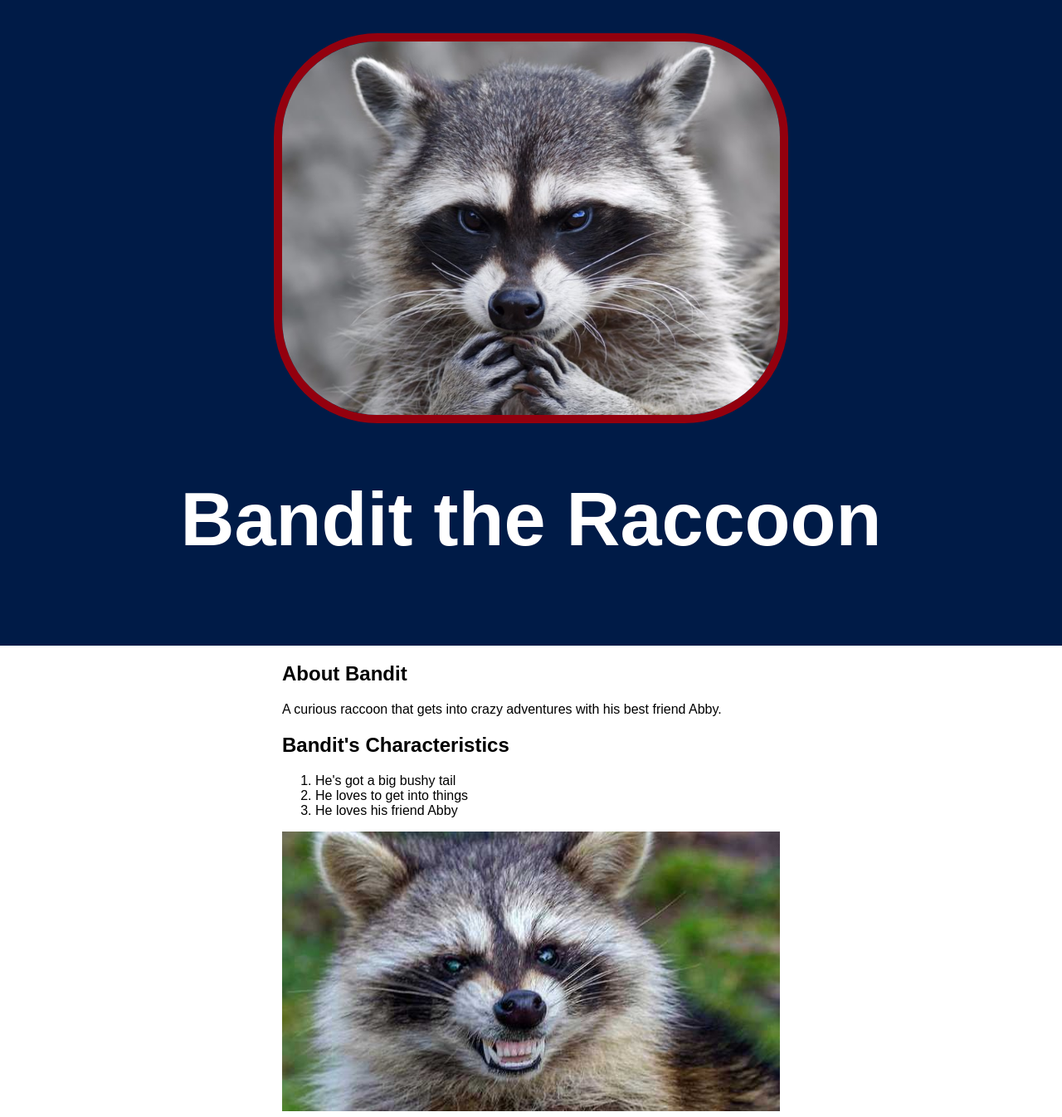
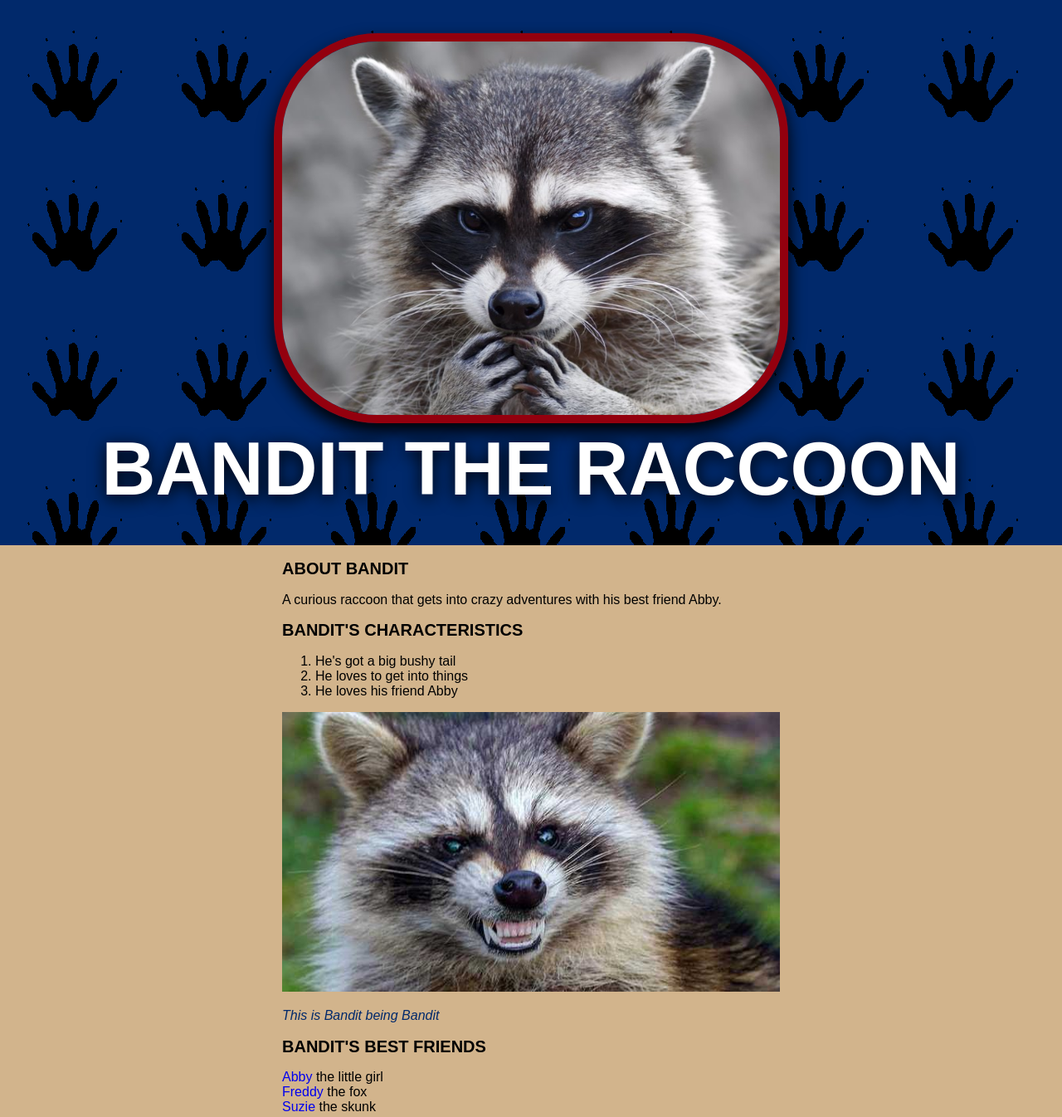
Before and after one commit to jessiedietrich/cartoon-hero, a plain HTML site: page index.html in a window 1280 px wide. Shown: the top 1346 px of the page at 83% size. Drawn offline with Linux system fonts and the light colour scheme.

Commit message:
Bandit Version 2

```diff
--- a/css/hero.css
+++ b/css/hero.css
@@ -1,23 +1,38 @@
 html, body{
 	font-family: Arial, san-serif;
 	margin: 0;
+	background-color: tan;
 }
 
 header{
-	background-color: #001b47;
+	background-color: #01296b;
+	background-image: url('../img/paw-print-sm.png');
+	background-repeat: repeat;
 	padding: 40px;
 	text-align: center;
 }
+
 h1{
 	font-size: 90px;
 	color: white;
+	text-shadow: 0 4px 20px black;
+	margin: 0;
+	text-transform: uppercase;
 }
 
 header img{
 		border-radius: 125px;
 		width: 600px;
 		border: 10px solid #93000e;
+		box-shadow: 0 10px 20px black;
+		max-width: 100%
 }
+
+h2{
+	font-size: 20px;
+	text-transform: uppercase;
+}
+
 .content{
 	max-width: 600px;
 	margin: 0 auto;
@@ -27,9 +42,10 @@ header img{
 img.big-image{
 	max-width: 100%
 }
+
 p.caption{
 	font-size: 16px;
-	color: lightgrey;
+	color: #01296b;
 	font-style: italic;
 }
 
@@ -40,14 +56,14 @@ ul{
 }
 
 a{
-	color: red;
+	color: #8e01010;
 	text-decoration: none;
 }
 
 footer{
 	margin-top: 20px;
 	padding: 40px 20px;
-	background-color: #E6E6E6;
+	background-color: #bababa;
 }
 footer ul{
 	text-align: center;
```
Also changed, not shown: img/paw-print-sm.png (added), img/paw-print.png (added).
